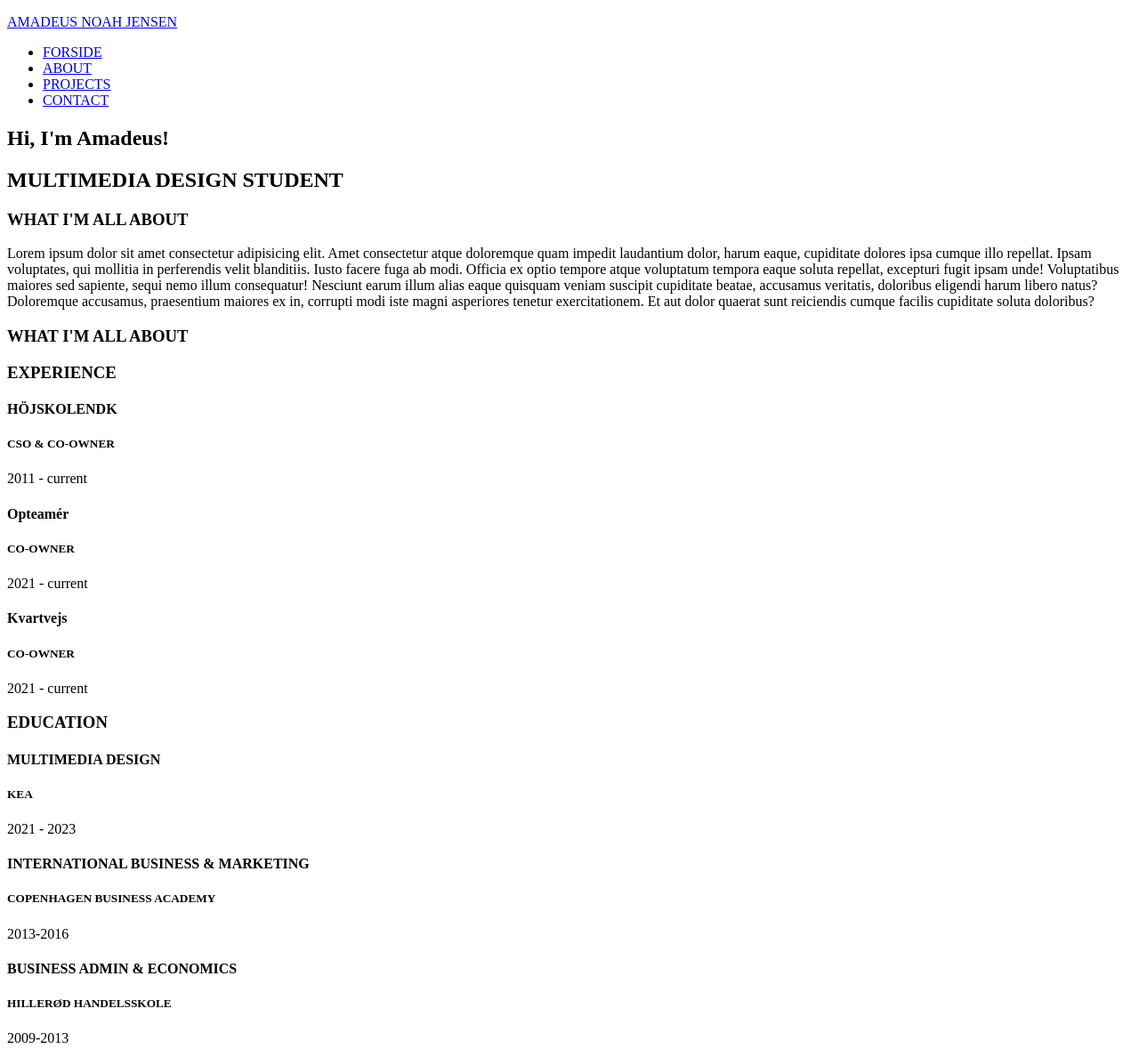
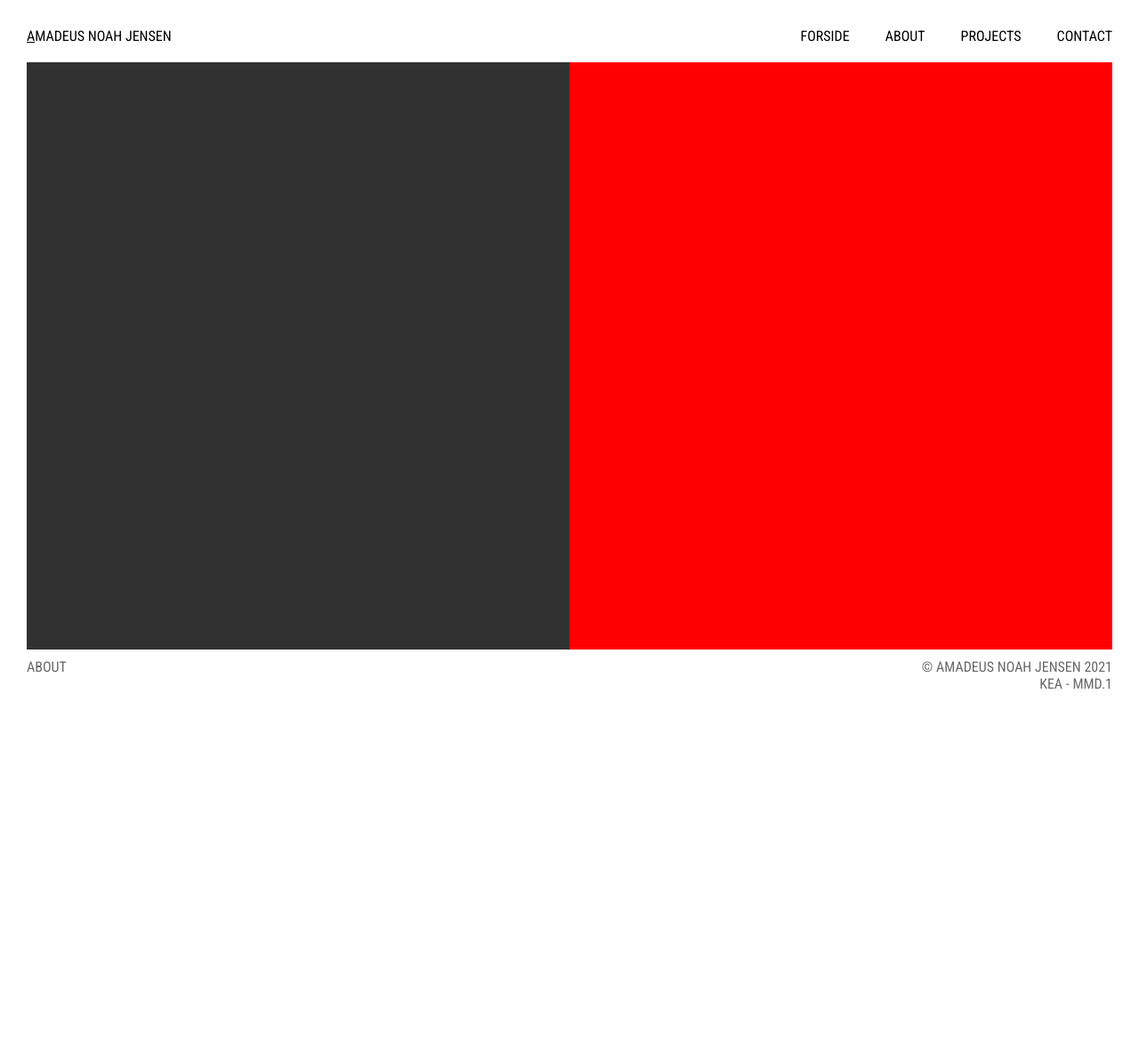
Before and after one commit to AmadeusNoah/portfolio_eksamen, a plain HTML site: page about.html in a window 1280 px wide. Shown: the top 1179 px of the page at 89% size. After the commit the page ends 800 px from the top, so only its background shows below. Drawn offline with Linux system fonts and the light colour scheme.

Commit message:
About skitse lavet

```diff
--- a/about.html
+++ b/about.html
@@ -3,13 +3,13 @@
 
   <head>
     <meta charset="utf-8">
-    <meta name="viewport" content="width=device-width, initial-scale=1.0">
+    <meta name="viewport" content="width=device-width, initial-scale=1">
     <meta name="robots" content="noindex">
-    <title>Portfolie</title>
+    <title>About</title>
     <link rel="icon" href="img/favicon.png" sizes="16x16" type="png">
     <link rel="preconnect" href="https://fonts.gstatic.com">
     <link href="https://fonts.googleapis.com/css2?family=Roboto+Condensed:ital,wght@0,300;0,400;0,700;1,300;1,400;1,700&display=swap" rel="stylesheet">
-    <link rel="stylesheet" href="styletile.css">
+    <link rel="stylesheet" href="stylesheet.css">
 </head>
 
 <!-- BODY -->
@@ -20,7 +20,7 @@
       <nav>
           <div class="logo">
             <a href="index.html">
-                <p><u>A</u>MADEUS NOAH JENSEN</p>
+              <p><u> A</u>MADEUS NOAH JENSEN</p>
             </a>
         </div>
 
@@ -44,66 +44,15 @@
 
  <!-- MAIN SECTION -->
  <main>
-        <div class="about_wrapper">
-        <section class="about_col_1">
-          <div class="pos_text">
-                <h1>Hi, I'm Amadeus!</h1>
-                <h2>MULTIMEDIA DESIGN STUDENT</h2>
-                <div class="icons">
-                  <div class="icon1"></div>
-                  <div class="icon2"></div>
-                  <div class="icon3"></div>
-                  <div class="icon4"></div>
-                </div>
-              </div>
-        </section>
-
-        <section class="about_col_2">
-          <div class="afsnit_1">
-                <h3>WHAT I'M ALL ABOUT</h3>
-                <p>Lorem ipsum dolor sit amet consectetur adipisicing elit. Amet consectetur atque doloremque quam impedit laudantium dolor, harum eaque, cupiditate dolores ipsa cumque illo repellat. Ipsam voluptates, qui mollitia in perferendis velit blanditiis. Iusto facere fuga ab modi. Officia ex optio tempore atque voluptatum tempora eaque soluta repellat, excepturi fugit ipsam unde! Voluptatibus maiores sed sapiente, sequi nemo illum consequatur! Nesciunt earum illum alias eaque quisquam veniam suscipit cupiditate beatae, accusamus veritatis, doloribus eligendi harum libero natus? Doloremque accusamus, praesentium maiores ex in, corrupti modi iste magni asperiores tenetur exercitationem. Et aut dolor quaerat sunt reiciendis cumque facilis cupiditate soluta doloribus?
-
-                  <h3>WHAT I'M ALL ABOUT</h3>
-
+  <section class="first_section_about">
+      <div class="section_wrapper_1">
       </div>
 
-                <div class="cv">
-                    <div class="cv_1">
-                       <h3>EXPERIENCE </h3>
-                       <h4>HÖJSKOLENDK </h4>
-                       <h5>CSO & CO-OWNER</h5>
-                       <p>2011 - current</p>
-                       <h4>Opteamér</h4>
-                       <h5>CO-OWNER</h5>
-                       <p>2021 - current</p>
-                       <h4>Kvartvejs</h4>
-                       <h5>CO-OWNER</h5>
-                       <p>2021 - current</p>
+      <div class="section_wrapper_2">
       </div>
 
-
-
-              <div class="cv_2">
-                <h3>EDUCATION </h3>
-                <h4>MULTIMEDIA DESIGN </h4>
-                <h5>KEA</h5>
-                <p>2021 - 2023</p>
-
-                <h4>INTERNATIONAL BUSINESS & MARKETING </h4>
-                <h5>COPENHAGEN BUSINESS ACADEMY</h5>
-                <p>2013-2016</p>
-
-                <h4>BUSINESS ADMIN & ECONOMICS</h4>
-                <h5>HILLERØD HANDELSSKOLE</h5>
-                <p>2009-2013</p>
-              </div>
-            </div>
   </section>
-    </div>
  </main>
-
-
-
 
 
     <!-- FOOTER-->
@@ -120,7 +69,6 @@
 
     <!-- JAVASCRIPT -->
     <script src="script.js"></script>
-
 </body>
 
 </html>
--- a/stylesheet.css
+++ b/stylesheet.css
@@ -218,6 +218,47 @@ header nav {
     scale: 30%;
 }
 
+/***************** ABOUT - MOBIL *****************/
+.first_section_about {
+    display: grid;
+    grid-template-columns: 1fr;
+    grid-template-rows: 1fr 1fr;
+    margin-bottom: 70px;
+}
+
+.first_section_about .section_wrapper_1 {
+    display: grid;
+    grid-column: 1/2;
+    grid-row: 1/2;
+    width: 100;
+    height: 100%;
+    background-color: #313131;
+    color: white;
+    text-align: center;
+    align-content: center;
+    justify-content: center;
+}
+
+.first_section_about .section_wrapper_1 a{
+    color: white;
+}
+
+.first_section_about .section_wrapper_1 a:hover{
+    color: black;
+}
+
+.first_section_about .section_wrapper_2 {
+    display: grid;
+    grid-column: 1/2;
+    grid-row: 2/3;
+    width: 100%;
+    height: 100%;
+    background-color: red;
+    align-items: center;
+}
+
+
+
 /***************** CONTACT - MOBIL *****************/
 
 
@@ -245,7 +286,7 @@ footer {
 }
 
 
-/***************** FOOTER - MOBIL *****************/
+/***************** FOOTER - DESKTOP *****************/
 
 @media(min-width: 975px) {
 
@@ -327,5 +368,20 @@ footer {
         text-align: right;
     }
 
+    /* about */
+    .first_section_about {
+        grid-template-columns: 1fr 1fr;
+        grid-template-rows: 1fr;
+    }
+
+    .first_section_about .section_wrapper_1 {
+        grid-column: 1/2;
+        grid-row: 1/2;
+    }
+
+    .first_section_about .section_wrapper_2 {
+        grid-column: 2/3;
+        grid-row: 1/2;
+    }
 
 }
```
Lines whose indentation alone changed are shown as unchanged.
